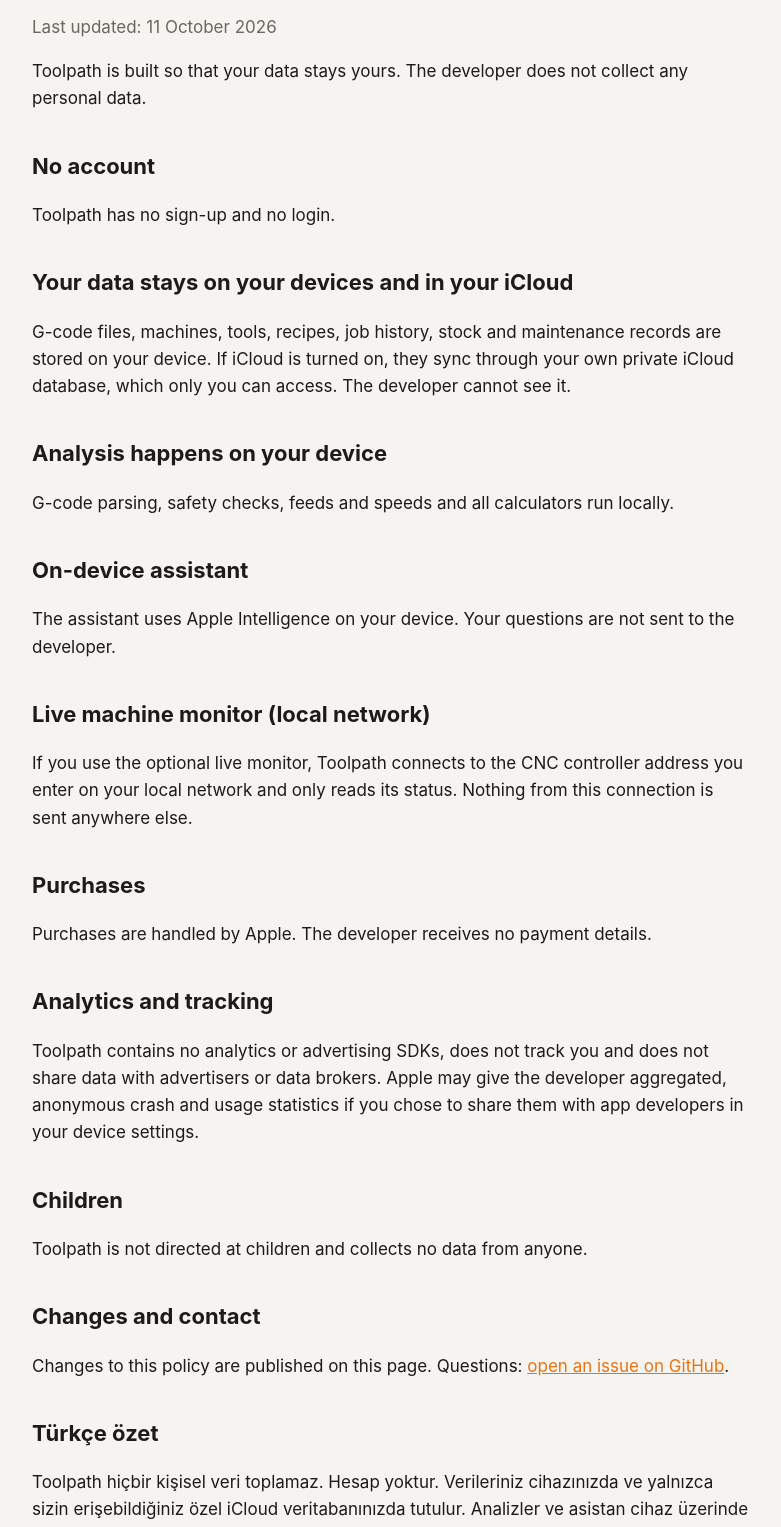
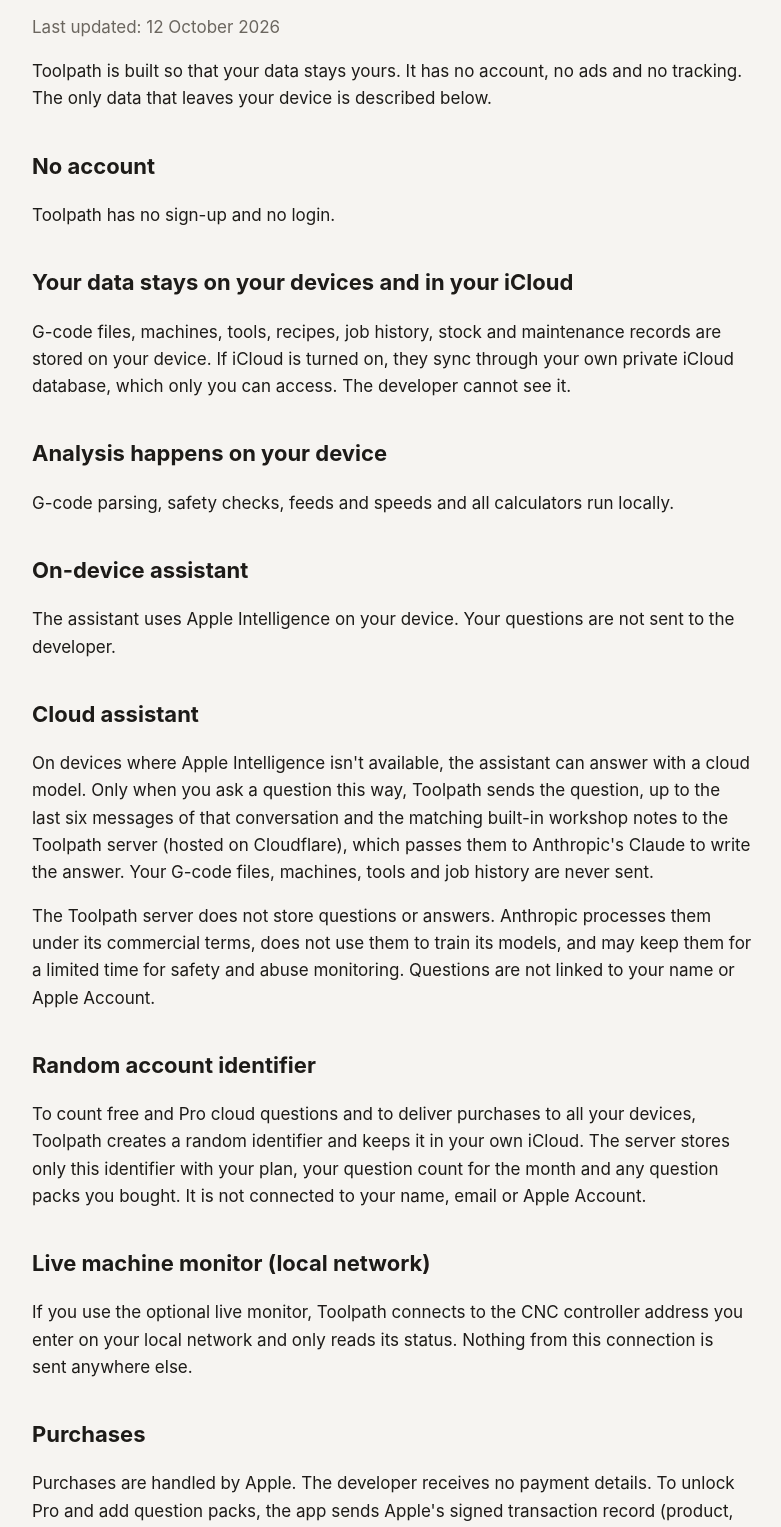
Before and after one commit to yakupad/toolpath-apple, a plain HTML site: page docs/privacy/index.html in a window 1280 px wide. Shown: the part 90-1617 px from the top of the page, without its empty margins (248-1029 px from the left). Drawn offline with Linux system fonts and the light colour scheme.

Commit message:
Privacy policy: describe the cloud assistant, random account id and purchase verification

```diff
--- a/docs/privacy/index.html
+++ b/docs/privacy/index.html
@@ -1,15 +1,18 @@
 <!doctype html><html lang="en"><head><meta charset="utf-8"><meta name="viewport" content="width=device-width,initial-scale=1">
 <title>Toolpath Privacy Policy</title><link rel="stylesheet" href="/toolpath-apple/style.css"></head><body><main>
-<h1>Privacy Policy</h1><p class="muted">Last updated: 11 October 2026</p>
-<p>Toolpath is built so that your data stays yours. The developer does not collect any personal data.</p>
+<h1>Privacy Policy</h1><p class="muted">Last updated: 12 October 2026</p>
+<p>Toolpath is built so that your data stays yours. It has no account, no ads and no tracking. The only data that leaves your device is described below.</p>
 <h2>No account</h2><p>Toolpath has no sign-up and no login.</p>
 <h2>Your data stays on your devices and in your iCloud</h2><p>G-code files, machines, tools, recipes, job history, stock and maintenance records are stored on your device. If iCloud is turned on, they sync through your own private iCloud database, which only you can access. The developer cannot see it.</p>
 <h2>Analysis happens on your device</h2><p>G-code parsing, safety checks, feeds and speeds and all calculators run locally.</p>
 <h2>On-device assistant</h2><p>The assistant uses Apple Intelligence on your device. Your questions are not sent to the developer.</p>
+<h2>Cloud assistant</h2><p>On devices where Apple Intelligence isn't available, the assistant can answer with a cloud model. Only when you ask a question this way, Toolpath sends the question, up to the last six messages of that conversation and the matching built-in workshop notes to the Toolpath server (hosted on Cloudflare), which passes them to Anthropic's Claude to write the answer. Your G-code files, machines, tools and job history are never sent.</p>
+<p>The Toolpath server does not store questions or answers. Anthropic processes them under its commercial terms, does not use them to train its models, and may keep them for a limited time for safety and abuse monitoring. Questions are not linked to your name or Apple Account.</p>
+<h2>Random account identifier</h2><p>To count free and Pro cloud questions and to deliver purchases to all your devices, Toolpath creates a random identifier and keeps it in your own iCloud. The server stores only this identifier with your plan, your question count for the month and any question packs you bought. It is not connected to your name, email or Apple Account.</p>
 <h2>Live machine monitor (local network)</h2><p>If you use the optional live monitor, Toolpath connects to the CNC controller address you enter on your local network and only reads its status. Nothing from this connection is sent anywhere else.</p>
-<h2>Purchases</h2><p>Purchases are handled by Apple. The developer receives no payment details.</p>
-<h2>Analytics and tracking</h2><p>Toolpath contains no analytics or advertising SDKs, does not track you and does not share data with advertisers or data brokers. Apple may give the developer aggregated, anonymous crash and usage statistics if you chose to share them with app developers in your device settings.</p>
-<h2>Children</h2><p>Toolpath is not directed at children and collects no data from anyone.</p>
+<h2>Purchases</h2><p>Purchases are handled by Apple. The developer receives no payment details. To unlock Pro and add question packs, the app sends Apple's signed transaction record (product, dates, transaction number) to the Toolpath server, which checks Apple's signature and records the result for your random identifier.</p>
+<h2>Analytics and tracking</h2><p>Toolpath contains no analytics or advertising SDKs, does not track you across apps or websites and does not share data with advertisers or data brokers. Apple may give the developer aggregated, anonymous crash and usage statistics if you chose to share them with app developers in your device settings.</p>
+<h2>Children</h2><p>Toolpath is not directed at children and does not knowingly collect information from them.</p>
 <h2>Changes and contact</h2><p>Changes to this policy are published on this page. Questions: <a href="https://github.com/yakupad/toolpath-apple/issues">open an issue on GitHub</a>.</p>
-<h2>Türkçe özet</h2><p>Toolpath hiçbir kişisel veri toplamaz. Hesap yoktur. Verileriniz cihazınızda ve yalnızca sizin erişebildiğiniz özel iCloud veritabanınızda tutulur. Analizler ve asistan cihaz üzerinde çalışır. Reklam ve analiz SDK'sı yoktur. Satın alımları Apple yönetir.</p>
+<h2>Türkçe özet</h2><p>Hesap, reklam ve takip yoktur. Dosyalarınız, makineleriniz ve iş geçmişiniz cihazınızda ve yalnızca sizin erişebildiğiniz özel iCloud veritabanınızda tutulur; analizler cihazda çalışır. Apple Intelligence olmayan cihazlarda bulut asistanı kullanırsanız soru, son birkaç mesaj ve ilgili atölye notları Toolpath sunucusu (Cloudflare) üzerinden Anthropic Claude'a gönderilir; sunucu soruları saklamaz, Anthropic bunları modellerini eğitmek için kullanmaz ve güvenlik amacıyla sınırlı süre tutabilir. Soru hakkı ve satın alımlar, iCloud'unuzda saklanan rastgele bir kimlikle eşleştirilir; adınız, e-postanız veya Apple Hesabınızla bağlantılı değildir.</p>
 <nav><a href="/toolpath-apple/">Toolpath</a><a href="/toolpath-apple/support/">Support</a><a href="/toolpath-apple/privacy/">Privacy</a></nav></main></body></html>
```
Also changed, not shown: PRIVACY.md (+14 -4 lines).
